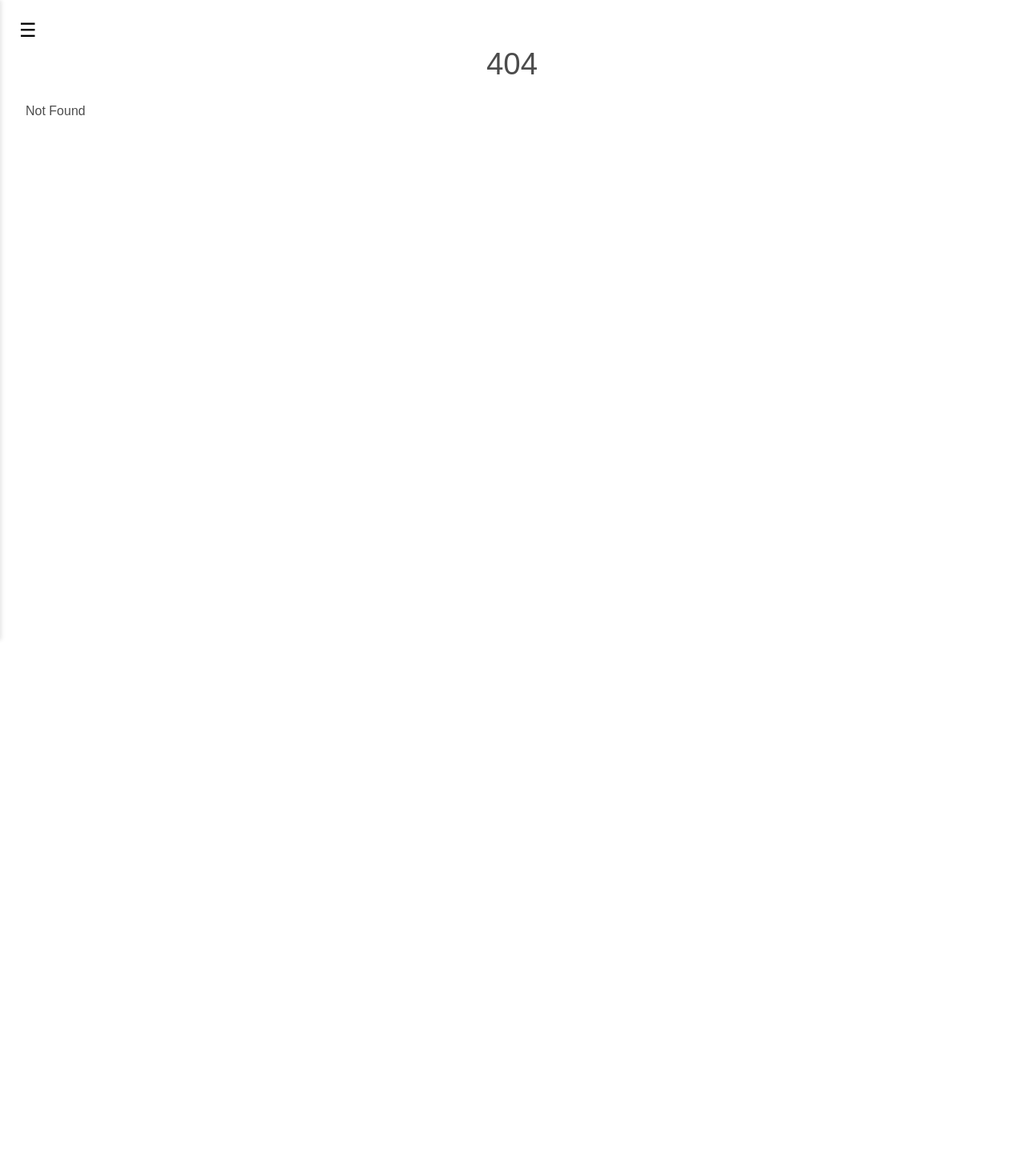
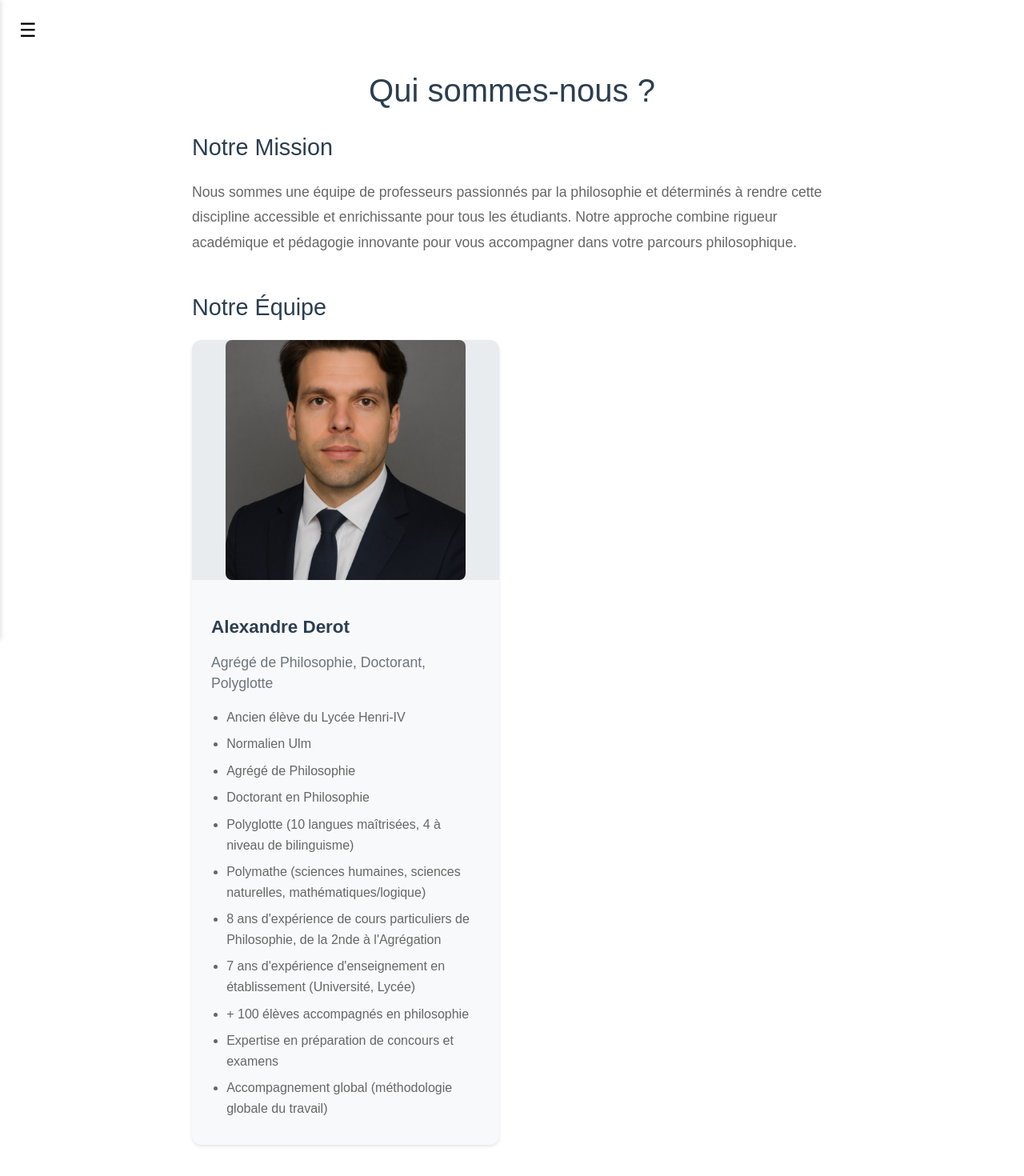
Before and after one commit to Relkondo/aristotle, a SvelteKit app: page /qui-sommes-nous in a window 1280 px wide. Before the commit this address had no page. Shown: the top 1470 px of the page at 80% size. Before the commit the page ends 800 px from the top, so only its background shows below. Built offline with nearby package versions, Linux system fonts and the light colour scheme.

Commit message:
creating "about us" page

```diff
--- a/src/routes/+layout.svelte
+++ b/src/routes/+layout.svelte
@@ -30,7 +30,8 @@
 	<nav class="sidebar">
 		<ul>
 			<li><a href="/">Accueil</a></li>
-			<li><a href="/cours">Cours</a></li>
+			<li><a href="/cours">Parcours</a></li>
+			<li><a href="/qui-sommes-nous">Qui sommes-nous ?</a></li>
 			<li><a href="/profile">Profile</a></li>
 			<li><a href="/preferences">Préférences</a></li>
 		</ul>
--- /dev/null
+++ b/src/routes/qui-sommes-nous/+page.svelte
@@ -0,0 +1,149 @@
+<script lang="ts">
+  // We'll add professor data here later
+</script>
+
+<div class="container">
+  <h1>Qui sommes-nous ?</h1>
+
+  <div class="content">
+    <section class="intro">
+      <h2>Notre Mission</h2>
+      <p>
+        Nous sommes une équipe de professeurs passionnés par la philosophie et déterminés à rendre
+        cette discipline accessible et enrichissante pour tous les étudiants. Notre approche combine
+        rigueur académique et pédagogie innovante pour vous accompagner dans votre parcours
+        philosophique.
+      </p>
+    </section>
+
+    <section class="team">
+      <h2>Notre Équipe</h2>
+      <div class="professors">
+        <div class="professor-card">
+          <div class="professor-image">
+            <img src="/alexandre-derot.png" alt="Alexandre Derot" class="photo" />
+          </div>
+          <div class="professor-info">
+            <h3>Alexandre Derot</h3>
+            <p class="title">Agrégé de Philosophie, Doctorant, Polyglotte</p>
+            <ul class="bio-list">
+              <li>Ancien élève du Lycée Henri-IV</li>
+              <li>Normalien Ulm</li>
+              <li>Agrégé de Philosophie</li>
+              <li>Doctorant en Philosophie</li>
+              <li>Polyglotte (10 langues maîtrisées, 4 à niveau de bilinguisme)</li>
+              <li>Polymathe (sciences humaines, sciences naturelles, mathématiques/logique)</li>
+              <li>8 ans d'expérience de cours particuliers de Philosophie, de la 2nde à l'Agrégation</li>
+              <li>7 ans d'expérience d'enseignement en établissement (Université, Lycée)</li>
+              <li>+ 100 élèves accompagnés en philosophie</li>
+              <li>Expertise en préparation de concours et examens</li>
+              <li>Accompagnement global (méthodologie globale du travail)</li>
+            </ul>
+          </div>
+        </div>
+      </div>
+    </section>
+  </div>
+</div>
+
+<style>
+  .container {
+    max-width: 1200px;
+    margin: 0 auto;
+    padding: 2rem;
+  }
+
+  h1 {
+    color: #2c3e50;
+    font-size: 2.5rem;
+    margin-bottom: 2rem;
+    text-align: center;
+  }
+
+  .content {
+    max-width: 800px;
+    margin: 0 auto;
+  }
+
+  section {
+    margin-bottom: 3rem;
+  }
+
+  h2 {
+    color: #2c3e50;
+    font-size: 1.8rem;
+    margin-bottom: 1.5rem;
+  }
+
+  .intro p {
+    color: #666;
+    line-height: 1.8;
+    font-size: 1.1rem;
+  }
+
+  .professors {
+    display: grid;
+    gap: 2rem;
+  }
+
+  .professor-card {
+    background: #f8f9fa;
+    border-radius: 12px;
+    overflow: hidden;
+    box-shadow: 0 2px 4px rgba(0,0,0,0.1);
+    transition: transform 0.3s ease;
+  }
+
+  .professor-card:hover {
+    transform: translateY(-5px);
+  }
+
+  .professor-image {
+    width: 100%;
+    height: 300px;
+    background: #e9ecef;
+    display: flex;
+    align-items: center;
+    justify-content: center;
+  }
+
+  .professor-image .photo {
+    max-height: 100%;
+    max-width: 100%;
+    object-fit: cover;
+    border-radius: 8px;
+  }
+
+  .professor-info {
+    padding: 1.5rem;
+  }
+
+  .professor-info h3 {
+    color: #2c3e50;
+    font-size: 1.4rem;
+    margin-bottom: 0.5rem;
+  }
+
+  .professor-info .title {
+    color: #6c757d;
+    font-size: 1.1rem;
+    margin-bottom: 1rem;
+  }
+
+  .bio-list {
+    color: #666;
+    line-height: 1.6;
+    font-size: 1rem;
+    padding-left: 1.2em;
+    margin: 0;
+  }
+  .bio-list li {
+    margin-bottom: 0.5em;
+  }
+
+  @media (min-width: 768px) {
+    .professors {
+      grid-template-columns: repeat(2, 1fr);
+    }
+  }
+</style>
```
Also changed, not shown: src/lib/components/ProgressBar.svelte (+6 -6 lines), src/routes/cours/+page.svelte (+9 -9 lines), src/routes/cours/[track]/+page.svelte (+7 -7 lines), src/routes/cours/[track]/exercise/[id]/+page.svelte (+9 -9 lines), src/routes/cours/[track]/video/[id]/+page.svelte (+41 -41 lines), static/alexandre-derot.png (added).
